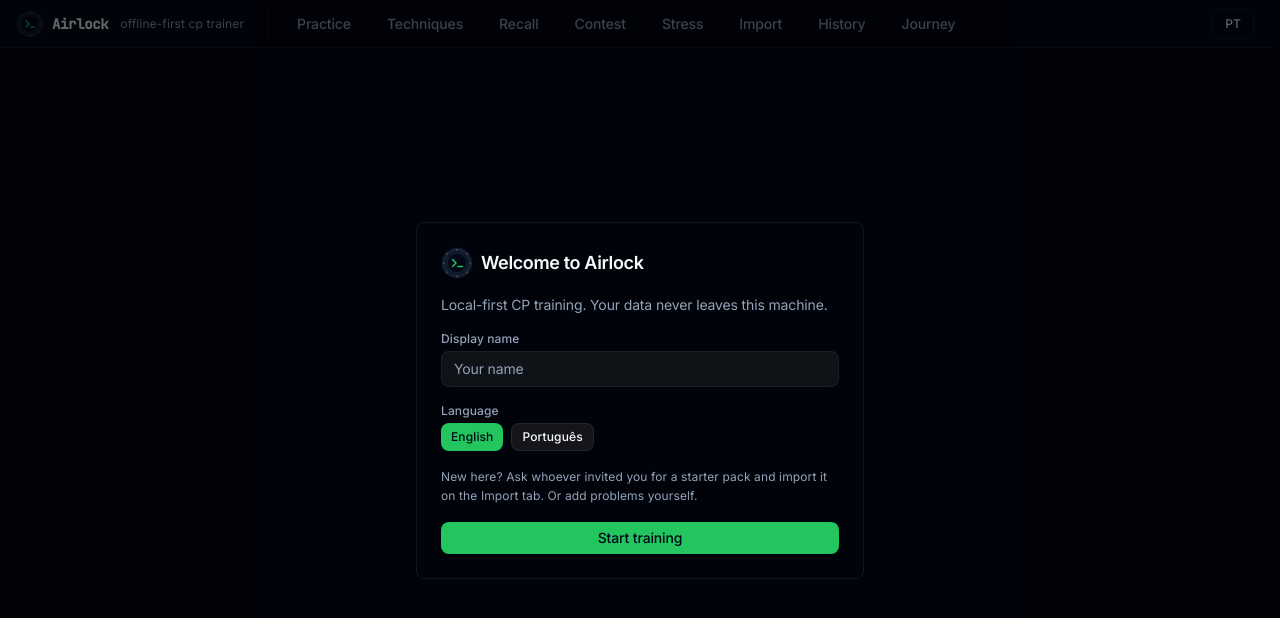
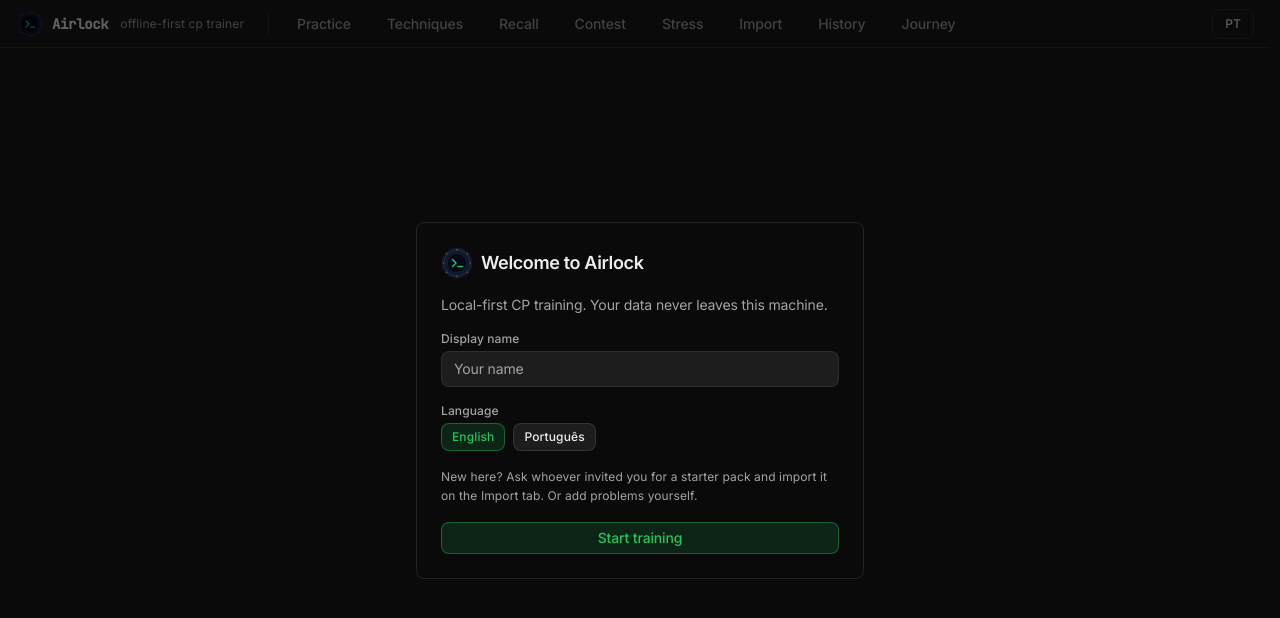
Before and after one commit to SilesterGold9/airlock, a React (Vite) app: page /#/welcome in a window 1280 px wide. Shown: the top 618 px of the page. Built offline with nearby package versions, Linux system fonts and the light colour scheme.

Commit message:
design: neutral warm-black theme, LC pills, motion tokens (#25)

```diff
--- a/src/components/ProblemStatement.tsx
+++ b/src/components/ProblemStatement.tsx
@@ -34,7 +34,7 @@ function isInputOutput(text: string) {
 export default function ProblemStatement({ content }: Props) {
   const processed = preprocess(content);
   return (
-    <div className="prose prose-invert max-w-none prose-p:leading-relaxed prose-p:text-foreground/80 prose-p:text-sm prose-p:mb-3 prose-headings:font-semibold prose-headings:tracking-tight prose-headings:text-foreground prose-strong:text-foreground prose-strong:font-semibold prose-a:text-brand prose-a:no-underline hover:prose-a:underline prose-code:text-brand prose-code:bg-white/[0.06] prose-code:px-1 prose-code:py-0.5 prose-code:rounded prose-code:font-mono prose-code:text-xs prose-code:font-medium prose-code:before:content-none prose-code:after:content-none prose-pre:bg-[#0a0f1f] prose-pre:border prose-pre:border-white/[0.06] prose-pre:rounded-lg prose-pre:p-4 prose-pre:overflow-x-auto prose-pre:text-xs prose-blockquote:border-l-2 prose-blockquote:border-brand/50 prose-blockquote:bg-brand/5 prose-blockquote:px-4 prose-blockquote:py-2 prose-blockquote:rounded-r-lg prose-blockquote:text-muted-foreground prose-ul:list-disc prose-ol:list-decimal prose-li:marker:text-muted-foreground prose-li:text-sm prose-li:mb-1 prose-table:border-collapse prose-th:bg-white/[0.04] prose-th:px-3 prose-th:py-2 prose-th:text-left prose-th:text-xs prose-th:font-semibold prose-th:border prose-th:border-white/[0.06] prose-td:px-3 prose-td:py-2 prose-td:border prose-td:border-white/[0.06] prose-td:text-sm prose-hr:border-white/[0.06] prose-h3:mt-6 prose-h3:mb-3">
+      <div className="prose prose-invert max-w-none prose-p:leading-relaxed prose-p:text-foreground/80 prose-p:text-sm prose-p:mb-3 prose-headings:font-semibold prose-headings:tracking-tight prose-headings:text-foreground prose-strong:text-foreground prose-strong:font-semibold prose-a:text-brand prose-a:no-underline hover:prose-a:underline prose-code:text-foreground prose-code:bg-white/[0.08] prose-code:px-1 prose-code:py-0.5 prose-code:rounded prose-code:font-mono prose-code:text-xs prose-code:font-medium prose-code:before:content-none prose-code:after:content-none prose-pre:bg-black/40 prose-pre:border prose-pre:border-white/[0.06] prose-pre:rounded-lg prose-pre:p-4 prose-pre:overflow-x-auto prose-pre:text-xs prose-blockquote:border-l-2 prose-blockquote:border-white/25 prose-blockquote:bg-white/[0.02] prose-blockquote:px-4 prose-blockquote:py-2 prose-blockquote:rounded-r-lg prose-blockquote:text-muted-foreground prose-ul:list-disc prose-ol:list-decimal prose-li:marker:text-muted-foreground prose-li:text-sm prose-li:mb-1 prose-table:border-collapse prose-th:bg-white/[0.04] prose-th:px-3 prose-th:py-2 prose-th:text-left prose-th:text-xs prose-th:font-semibold prose-th:border prose-th:border-white/[0.06] prose-td:px-3 prose-td:py-2 prose-td:border prose-td:border-white/[0.06] prose-td:text-sm prose-hr:border-white/[0.06] prose-h3:mt-6 prose-h3:mb-3">
       <ReactMarkdown
         remarkPlugins={[remarkGfm, remarkMath]}
         rehypePlugins={[rehypeKatex]}
--- a/src/components/ui/badge.tsx
+++ b/src/components/ui/badge.tsx
@@ -39,11 +39,12 @@ export function DifficultyBadge({ difficulty }: { difficulty: number }) {
     color = "#ff375f";
   }
   return (
-    <div className="inline-flex items-center gap-1 rounded-sm border-2 border-border bg-card px-2 py-0.5 text-xs font-medium shrink-0 whitespace-nowrap leading-none">
-      <span className="text-muted-foreground">{label} ·</span>
-      <span className="font-mono font-bold tabular-nums" style={{ color }}>
-        {difficulty}
-      </span>
+    <div
+      className="inline-flex items-center rounded-full px-2.5 py-0.5 text-xs font-medium shrink-0 whitespace-nowrap leading-none border"
+      style={{ color, backgroundColor: `${color}1f`, borderColor: `${color}33` }}
+    >
+      {label}
+      <span className="ml-1.5 font-mono font-bold tabular-nums opacity-90">{difficulty}</span>
     </div>
   );
 }
--- a/src/components/ui/button.tsx
+++ b/src/components/ui/button.tsx
@@ -9,10 +9,10 @@ interface ButtonProps extends React.ButtonHTMLAttributes<HTMLButtonElement> {
 }
 
 const base =
-  "inline-flex items-center justify-center rounded-lg text-sm font-medium transition-colors duration-150 ease-[cubic-bezier(0.2,0,0,1)] focus-visible:outline-none focus-visible:ring-2 focus-visible:ring-ring focus-visible:ring-offset-1 focus-visible:ring-offset-background disabled:opacity-50 disabled:pointer-events-none";
+  "inline-flex items-center justify-center rounded-lg text-sm font-medium transition-all duration-150 ease-[cubic-bezier(0.2,0,0,1)] focus-visible:outline-none focus-visible:ring-2 focus-visible:ring-ring focus-visible:ring-offset-1 focus-visible:ring-offset-background disabled:opacity-50 disabled:pointer-events-none active:scale-[0.97]";
 
 const variants: Record<Variant, string> = {
-  primary: "bg-brand text-brand-foreground hover:bg-[#ffb23f] active:bg-[#e08900]",
+  primary: "bg-ac/[0.14] text-ac border border-ac/40 hover:bg-ac/[0.22] active:bg-ac/[0.28]",
   secondary: "bg-white/[0.08] text-foreground hover:bg-white/[0.12] border border-border",
   ghost: "text-muted-foreground hover:text-foreground hover:bg-white/[0.06]",
   success: "bg-ac text-white hover:bg-ac/90",
--- a/src/index.css
+++ b/src/index.css
@@ -18,16 +18,16 @@
     --radius: 8px;
   }
   .dark {
-    --background: 222 84% 5%;
-    --foreground: 210 40% 98%;
-    --card: 222 47% 11%;
-    --card-foreground: 210 40% 98%;
-    --muted: 217 33% 17%;
-    --muted-foreground: 215 20% 65%;
-    --border: 0 0% 100% / 0.08;
-    --input: 0 0% 100% / 0.06;
+    --background: 0 0% 10%;
+    --foreground: 0 0% 93%;
+    --card: 0 0% 15%;
+    --card-foreground: 0 0% 93%;
+    --muted: 0 0% 20%;
+    --muted-foreground: 0 0% 64%;
+    --border: 0 0% 100% / 0.1;
+    --input: 0 0% 100% / 0.08;
     --ring: 142 76% 36%;
-    --success: 142 76% 36%;
+    --success: 134 61% 46%;
     --destructive: 355 95% 68%;
     color-scheme: dark;
   }
@@ -82,18 +82,29 @@
   }
 }
 ::-webkit-scrollbar {
-  width: 8px;
-  height: 8px;
+  width: 10px;
+  height: 10px;
+}
+::-webkit-scrollbar-track {
+  background: transparent;
 }
 ::-webkit-scrollbar-thumb {
-  background: hsl(var(--muted));
+  background: #3a3a3a;
   border-radius: 9999px;
   border: 2px solid hsl(var(--background));
 }
 ::-webkit-scrollbar-thumb:hover {
-  background: hsl(var(--muted-foreground) / 0.5);
+  background: #4a4a4a;
 }
 * {
   scrollbar-width: thin;
-  scrollbar-color: hsl(var(--muted)) transparent;
+  scrollbar-color: #3a3a3a transparent;
 }
+
+@media (prefers-reduced-motion: reduce) {
+  *, *::before, *::after {
+    animation-duration: 0.01ms !important;
+    animation-iteration-count: 1 !important;
+    transition-duration: 0.01ms !important;
+  }
+}
--- a/tailwind.config.js
+++ b/tailwind.config.js
@@ -42,12 +42,27 @@ export default {
       },
       keyframes: {
         "fade-in": { from: { opacity: "0" }, to: { opacity: "1" } },
+        "panel-in": {
+          from: { opacity: "0", transform: "translateY(6px)" },
+          to: { opacity: "1", transform: "translateY(0)" },
+        },
+        "drawer-in": {
+          from: { opacity: "0.5", transform: "translateX(-12px)" },
+          to: { opacity: "1", transform: "translateX(0)" },
+        },
+        "pop": {
+          from: { opacity: "0", transform: "scale(0.95)" },
+          to: { opacity: "1", transform: "scale(1)" },
+        },
         "slide-up": { from: { transform: "translateY(4px)", opacity: "0" }, to: { transform: "translateY(0)", opacity: "1" } },
         "accordion-down": { from: { height: "0" }, to: { height: "var(--radix-accordion-content-height)" } },
         "accordion-up": { from: { height: "var(--radix-accordion-content-height)" }, to: { height: "0" } },
       },
       animation: {
         "fade-in": "fade-in 200ms cubic-bezier(0.2,0,0,1)",
+        "panel-in": "panel-in 200ms cubic-bezier(0.2,0,0,1)",
+        "drawer-in": "drawer-in 200ms cubic-bezier(0.2,0,0,1)",
+        "pop": "pop 180ms cubic-bezier(0.2,0,0,1)",
         "slide-up": "slide-up 200ms cubic-bezier(0.2,0,0,1)",
         "accordion-down": "accordion-down 200ms ease-out",
         "accordion-up": "accordion-up 200ms ease-out",
```
